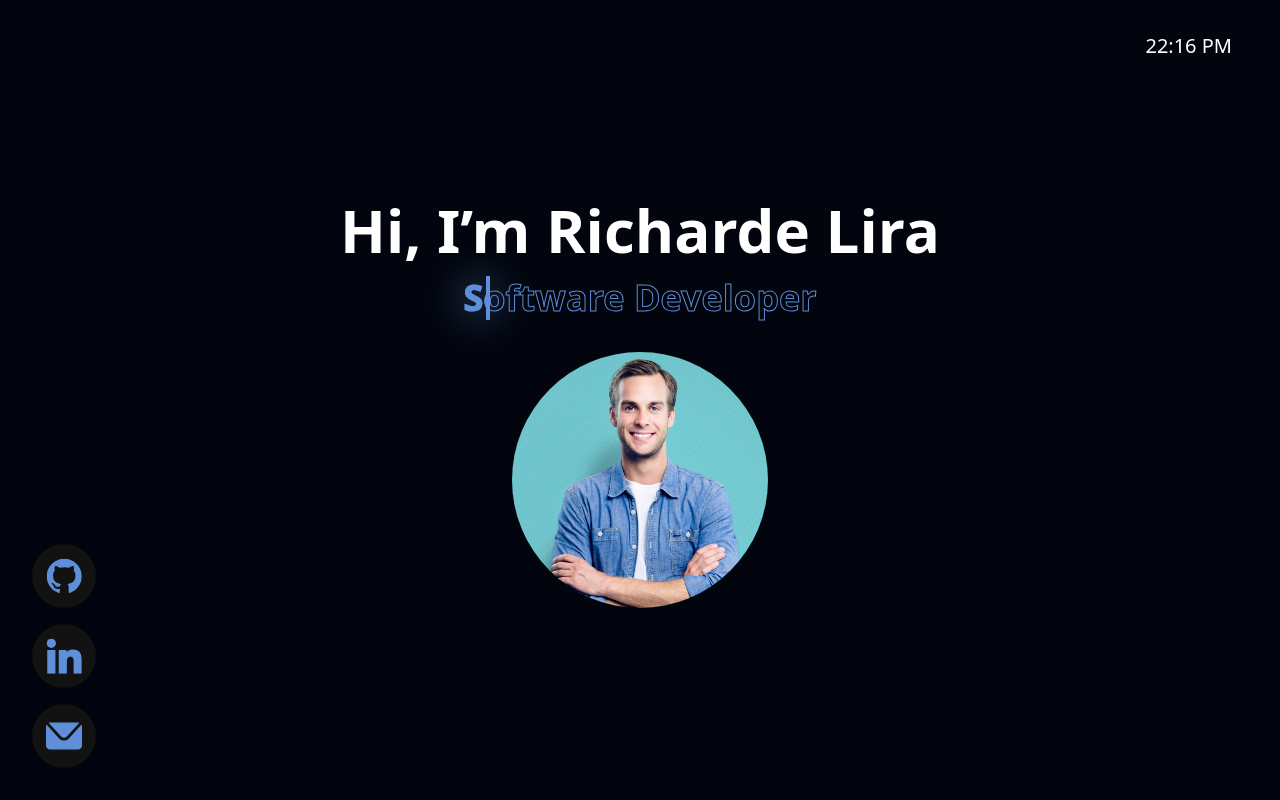
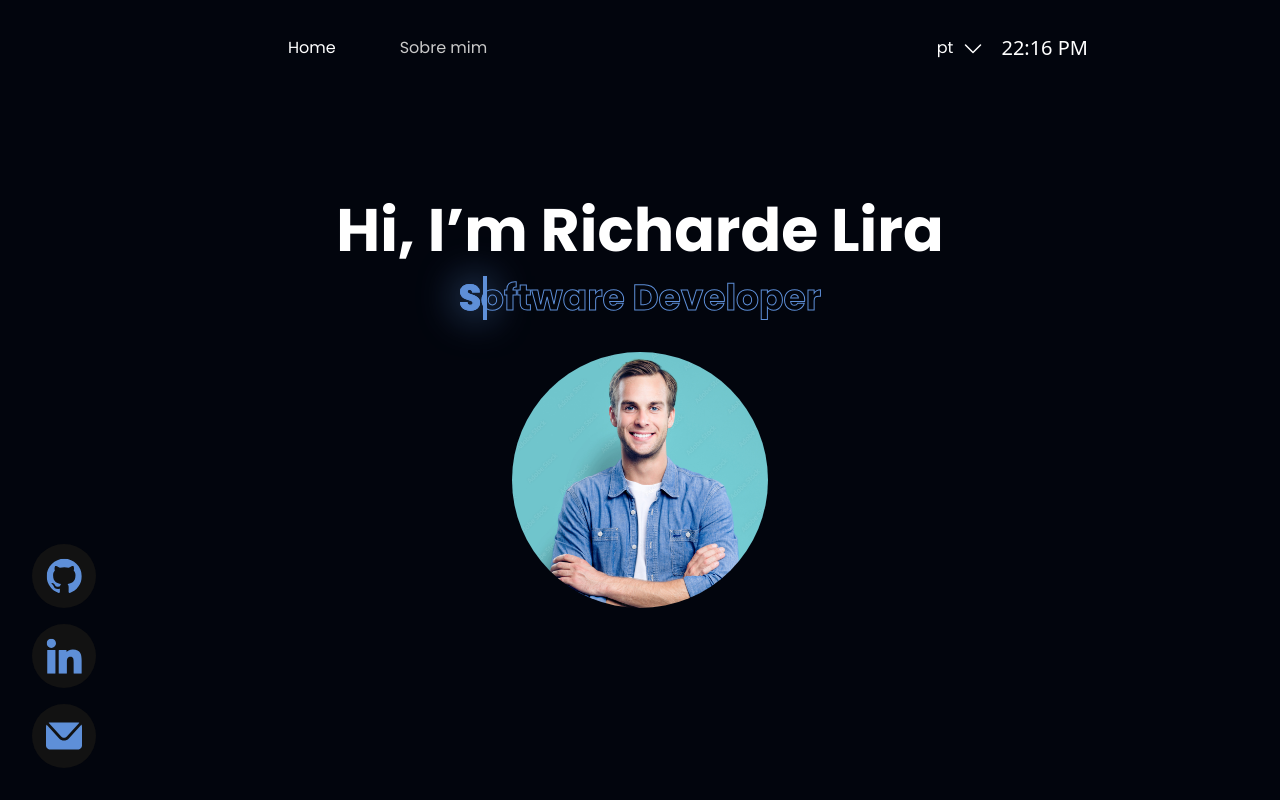
Before and after one commit to RichardeLira/PS5-dashboard-Next.js-14, a Next.js app: page / in a window 1280 px wide. Built offline with nearby package versions, Linux system fonts and the light colour scheme.

Commit message:
show navbar in home temporarily

```diff
--- a/src/app/home/index.tsx
+++ b/src/app/home/index.tsx
@@ -2,13 +2,13 @@ import SocialMediaButton from './_components/social-media-button'
 import persona from '@/assets/img/persona.jpg'
 import Image from 'next/image'
 
-import { getCurrentTime } from '@/util/getCurrentTime'
+import Navbar from '@/components/layout/navbar'
 
 export default function Home() {
   return (
     <div className="h-full bg-blue-900 relative">
-      <div className="absolute top-8 right-12 text-xl font-sans font-light text-white">
-        {getCurrentTime()}
+      <div className="px-48">
+        <Navbar />
       </div>
       <div className="absolute w-full flex flex-col gap-8 items-center top-1/4">
         <div className="flex items-center flex-col gap-4">
--- a/src/app/layout.tsx
+++ b/src/app/layout.tsx
@@ -1,11 +1,11 @@
 import type { Metadata } from 'next'
-// import { Poppins } from 'next/font/google'
+import { Poppins } from 'next/font/google'
 import './globals.css'
 
-// const poppins = Poppins({
-//   weight: ['400', '500', '600', '700'],
-//   subsets: ['latin'],
-// })
+const poppins = Poppins({
+  weight: ['400', '500', '600', '700'],
+  subsets: ['latin'],
+})
 
 export const metadata: Metadata = {
   title: 'Portfolio',
@@ -19,8 +19,8 @@ export default function RootLayout({
 }>) {
   return (
     <html lang="en">
-      <body>
-        <main className="h-screen overflow-y-auto">{children}</main>
+      <body className={poppins.className}>
+        <main className="h-screen">{children}</main>
       </body>
     </html>
   )
--- a/src/components/layout/navbar/index.tsx
+++ b/src/components/layout/navbar/index.tsx
@@ -17,7 +17,11 @@ export default function Navbar() {
   return (
     <div className="w-full h-24 flex items-center justify-between">
       <div className="flex items-center gap-16">
-        <ArrowLeft size={32} className="text-white" />
+        {pathname !== '/' ? (
+          <ArrowLeft size={32} className="text-white" />
+        ) : (
+          <div className="w-8" />
+        )}
 
         <Link href="/">
           <span
```
